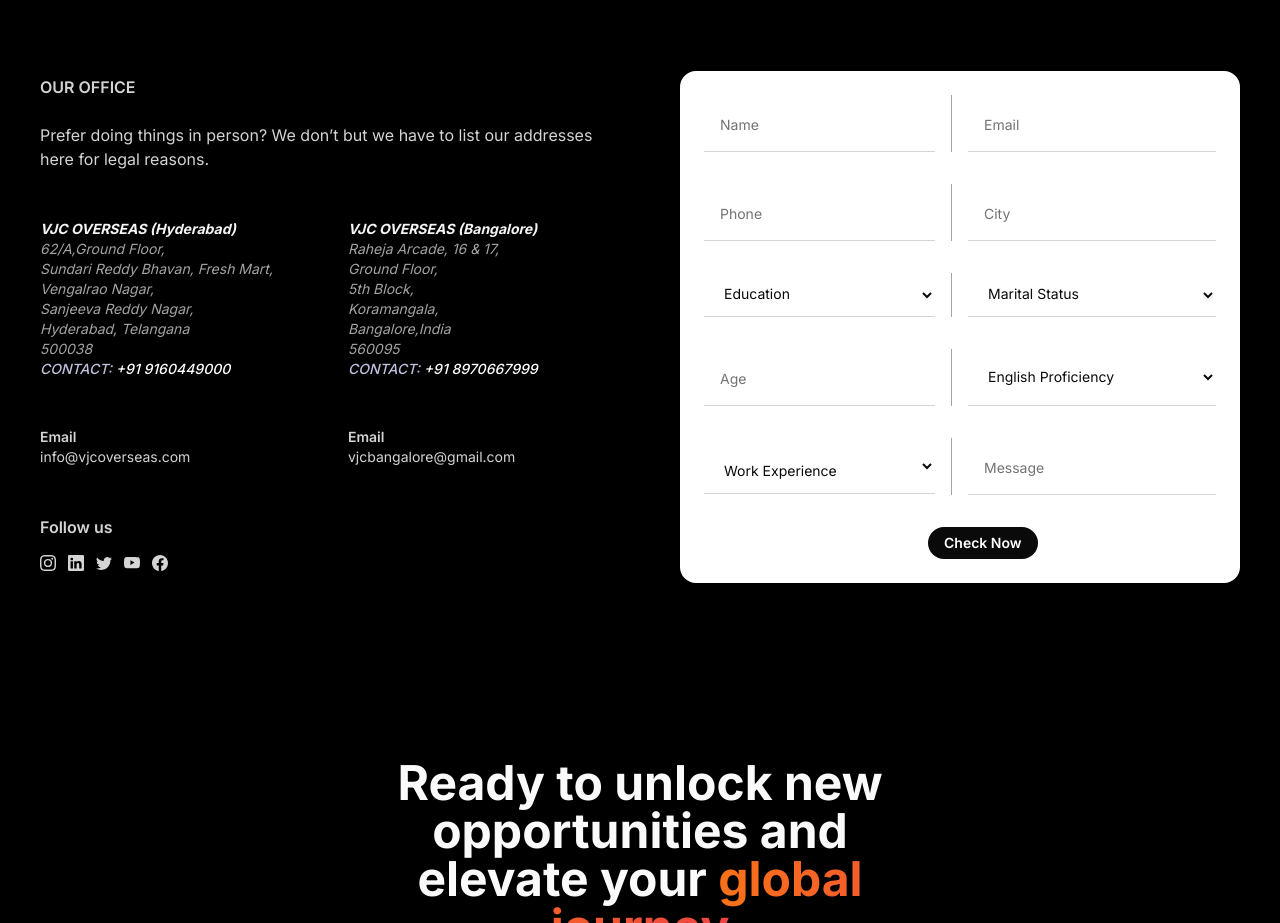
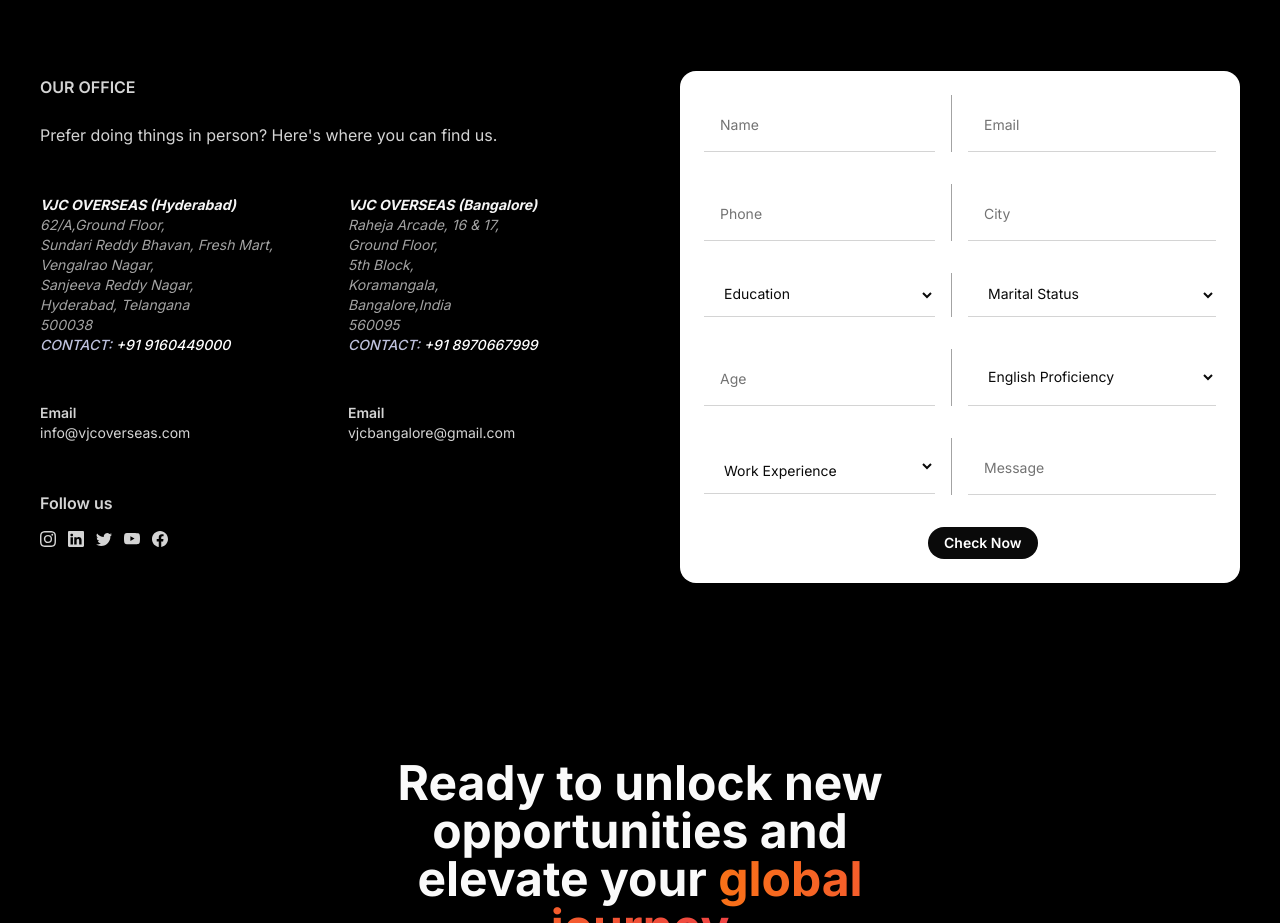
Before and after one commit to Dev-webp/GOC, a Next.js app: page / in a window 1280 px wide. Shown: the part 6040-6963 px from the top of the page. Built offline with nearby package versions, Linux system fonts and the light colour scheme.

Commit message:
Minor-fixes-4

```diff
--- a/components/Form.tsx
+++ b/components/Form.tsx
@@ -16,7 +16,7 @@
           <div>
             <h2 className="font-display mt-5 text-base font-semibold uppercase text-neutral-300">Our office</h2>
             <p className="mt-6 text-base text-neutral-300">
-              Prefer doing things in person? We don’t but we have to list our addresses here for legal reasons.
+              Prefer doing things in person? Here's where you can find us.
             </p>
             <Offices className="mt-12 grid grid-cols-1 gap-8 sm:grid-cols-2" />
 
```
